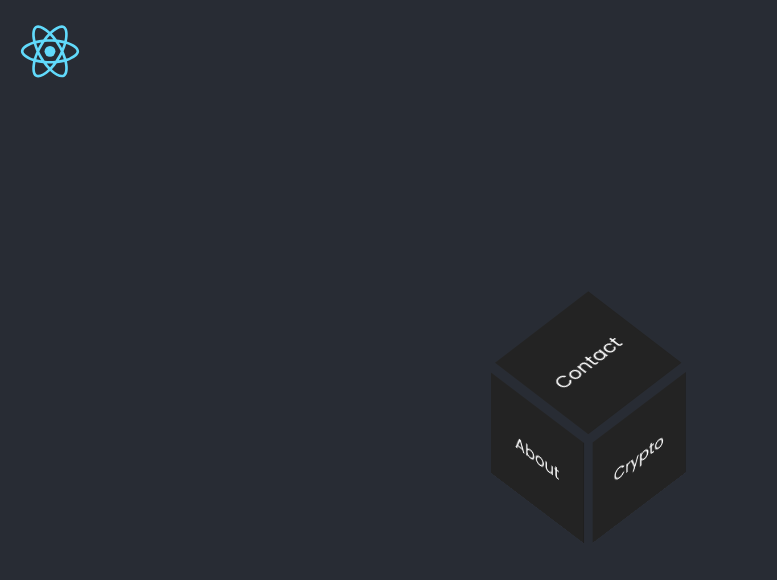
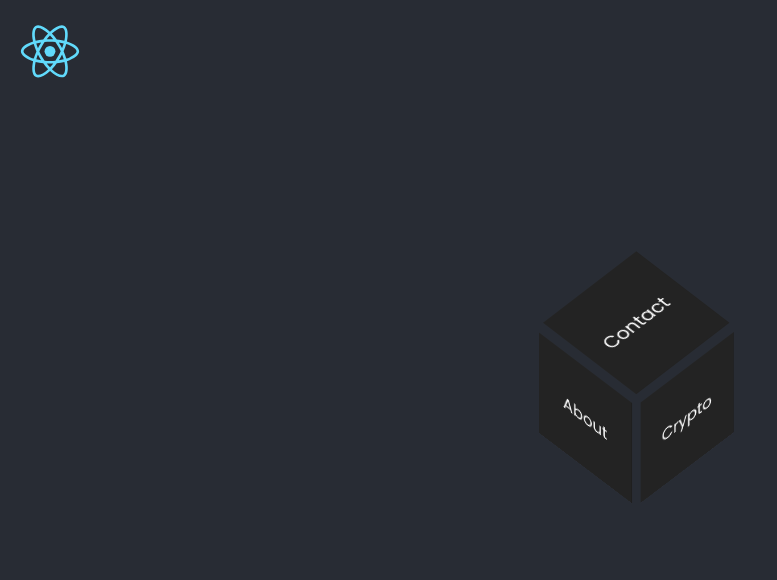
Before and after one commit to Mathieu-Villanueva/fun-with-crypto, a React (Create React App) app: page / in a window 1280 px wide. Shown: the top 580 px of the page, without its empty margins (0-777 px from the left). Built offline with nearby package versions, Linux system fonts and the light colour scheme.

Commit message:
amélioration acceuil

```diff
--- a/src/styles/pages/essai.scss
+++ b/src/styles/pages/essai.scss
@@ -1,18 +1,23 @@
+.page-essai {
+    height: 90vh;
+    width: 70vw;
+    position: relative;
+}
+
 .cube {
-    position: relative;
+    position: absolute;
+    top: 50%;
+    left: 50%;
 
     & .face {
         display: flex;
         justify-content: center;
         align-items: center;
         position: absolute;
-        top: 50vh;
-        left: 50vh;
         width: 100px;
         height: 100px;
         margin: 0 10px;
         background-color: #232323;
-        transform: translateY(-100px);
 
         & span {
             color: white;
```
